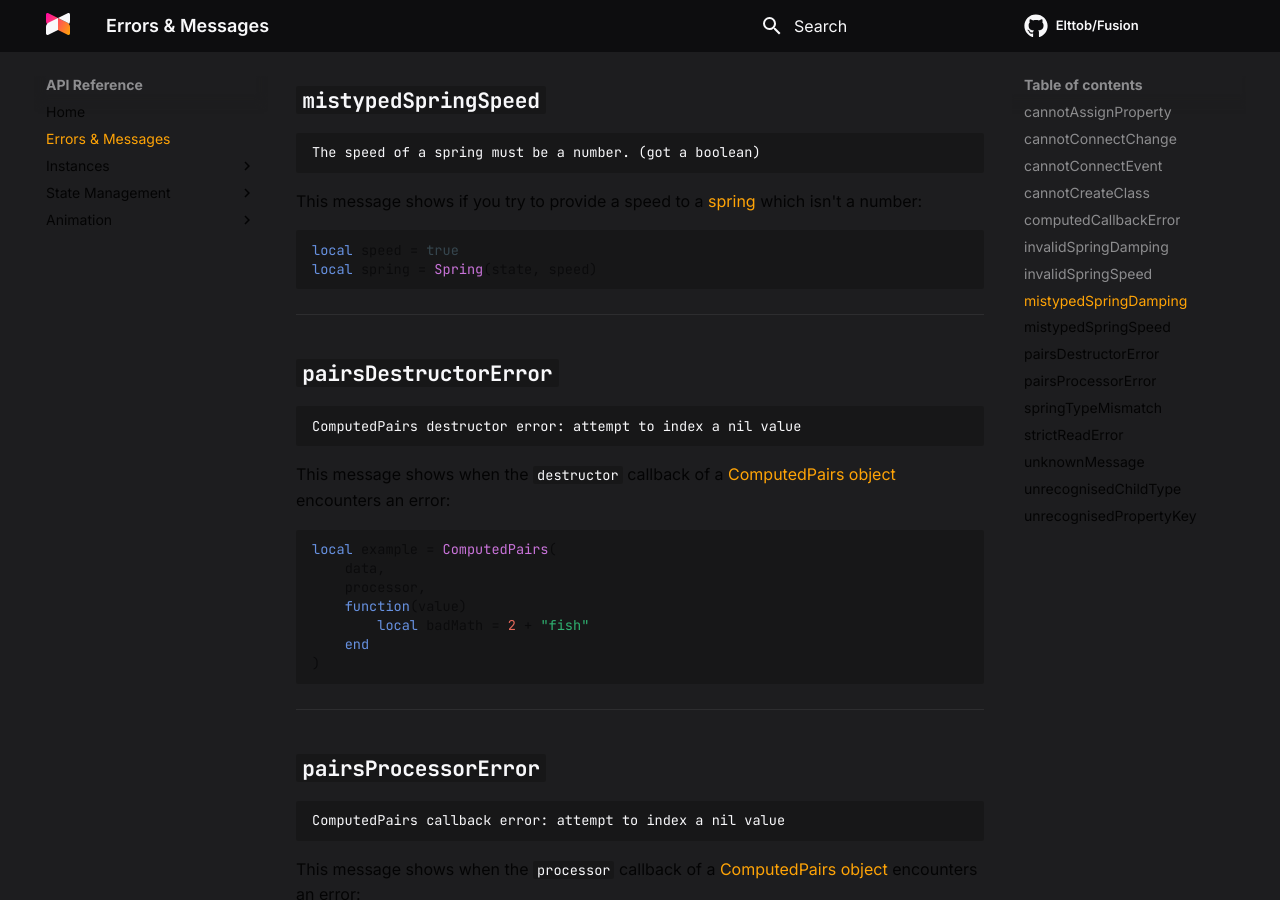
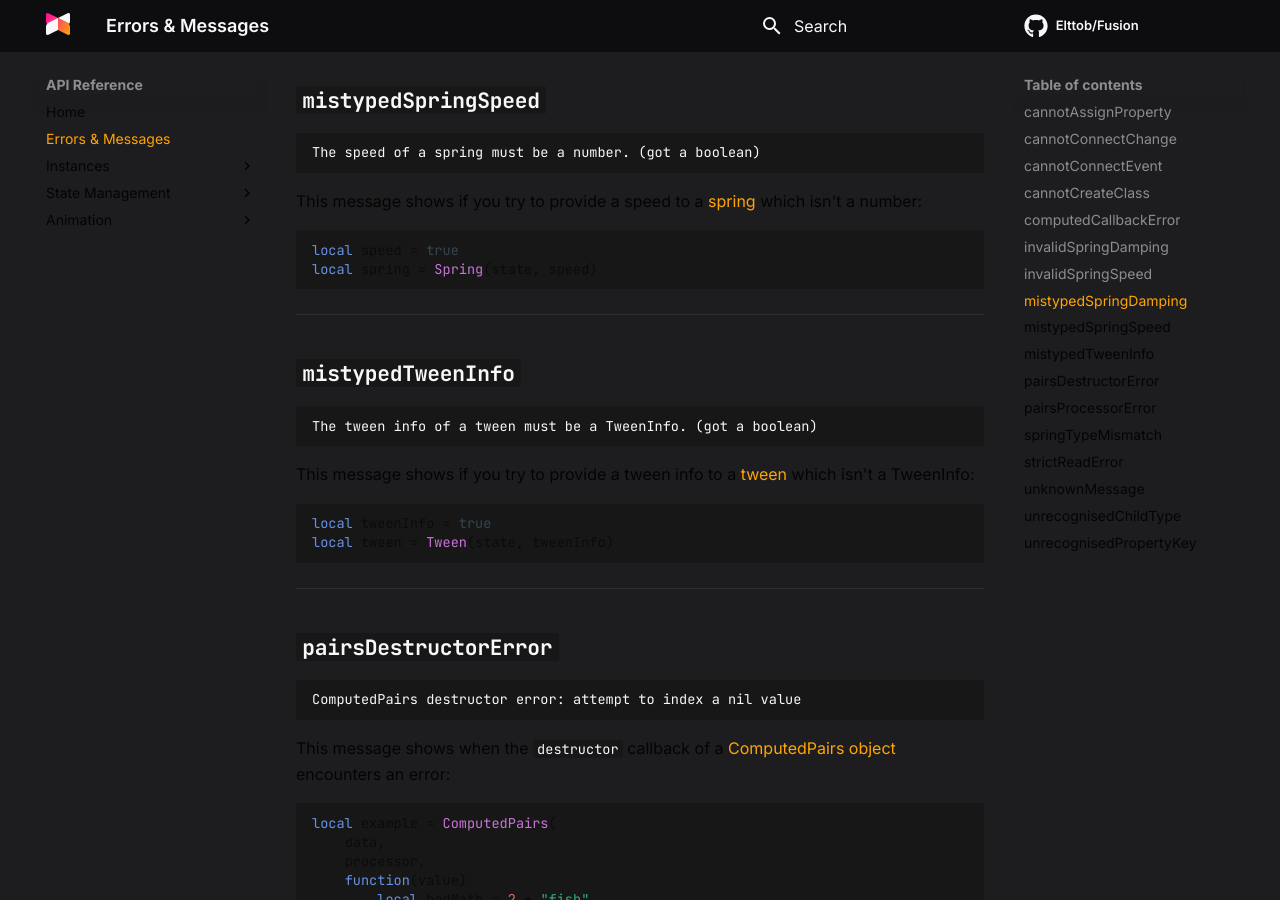
Before and after one commit to dphfox/Fusion, an MkDocs documentation site: the page built from docs/api-reference/errors-and-messages.md, in a window 1280 px wide and 900 px high, scrolled down 3062 px. Built offline with MkDocs 1.6.1 and Material for MkDocs 9.7.7, drawn with Linux system fonts in a browser that asks for light colours; comment, search, counter and statistics services are not loaded.

Commit message:
Documentation

````diff
--- a/docs/api-reference/errors-and-messages.md
+++ b/docs/api-reference/errors-and-messages.md
@@ -173,6 +173,22 @@ local spring = Spring(state, speed)
 
 -----
 
+## `mistypedTweenInfo`
+
+```
+The tween info of a tween must be a TweenInfo. (got a boolean)
+```
+
+This message shows if you try to provide a tween info to a [tween](../tween)
+which isn't a TweenInfo:
+
+```Lua
+local tweenInfo = true
+local tween = Tween(state, tweenInfo)
+```
+
+-----
+
 ## `pairsDestructorError`
 
 ```
````
Also changed, not shown: 1 other file.
